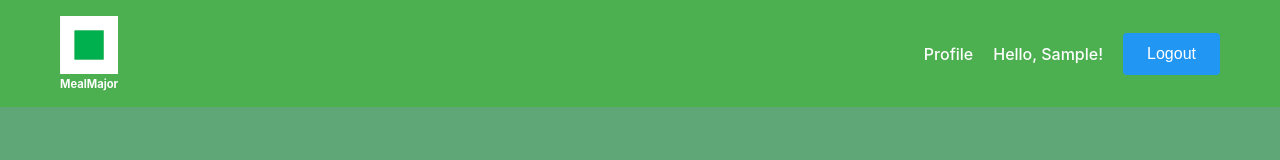
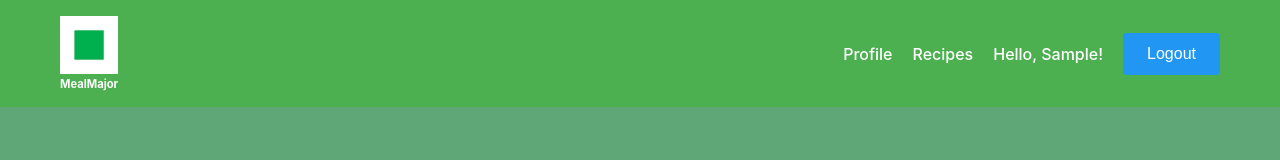
Before and after one commit to EliasYous/-Healthy-Coders--SOEN341_Project_W26, a React app in the folder frontend/: page / in a window 1280 px wide. Shown: the top 160 px of the page. Built offline with nearby package versions, Linux system fonts and the light colour scheme; sample sign-in values are in the browser's storage; the HTML template or start-up script is replaced by a standard one.

Commit message:
Edited Navbar to show Recipes page hyperlink

```diff
--- a/frontend/src/components/Navbar.jsx
+++ b/frontend/src/components/Navbar.jsx
@@ -30,6 +30,10 @@ const Navbar = () => {
       <>
         <Link to="/profile" className="navbar-link">
           Profile
+        </Link>
+        {/* Link to recipes page */}
+        <Link to="/recipes" className="navbar-link">
+          Recipes
         </Link>
           <span className="navbar-user">Hello, {getUser().firstName}!</span>
           <button onClick={handleLogout} className="btn btn-secondary">
```
